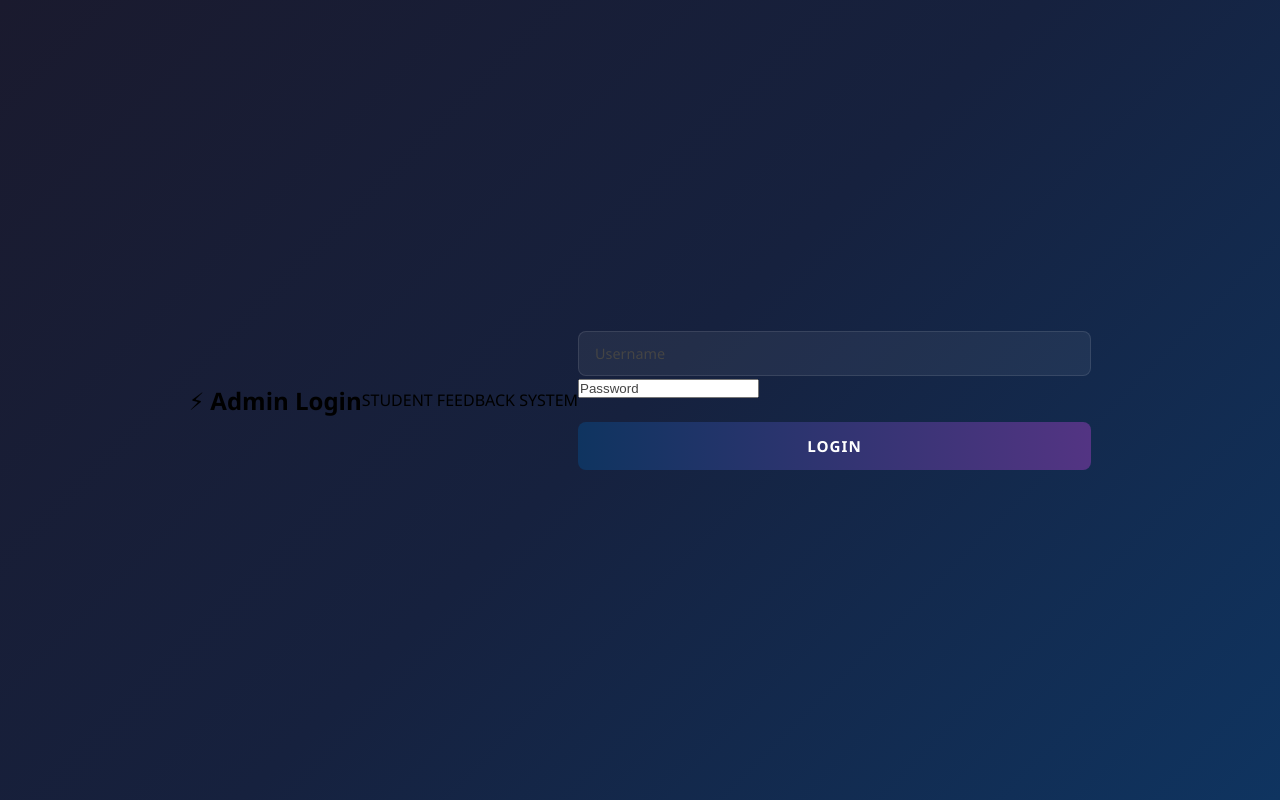
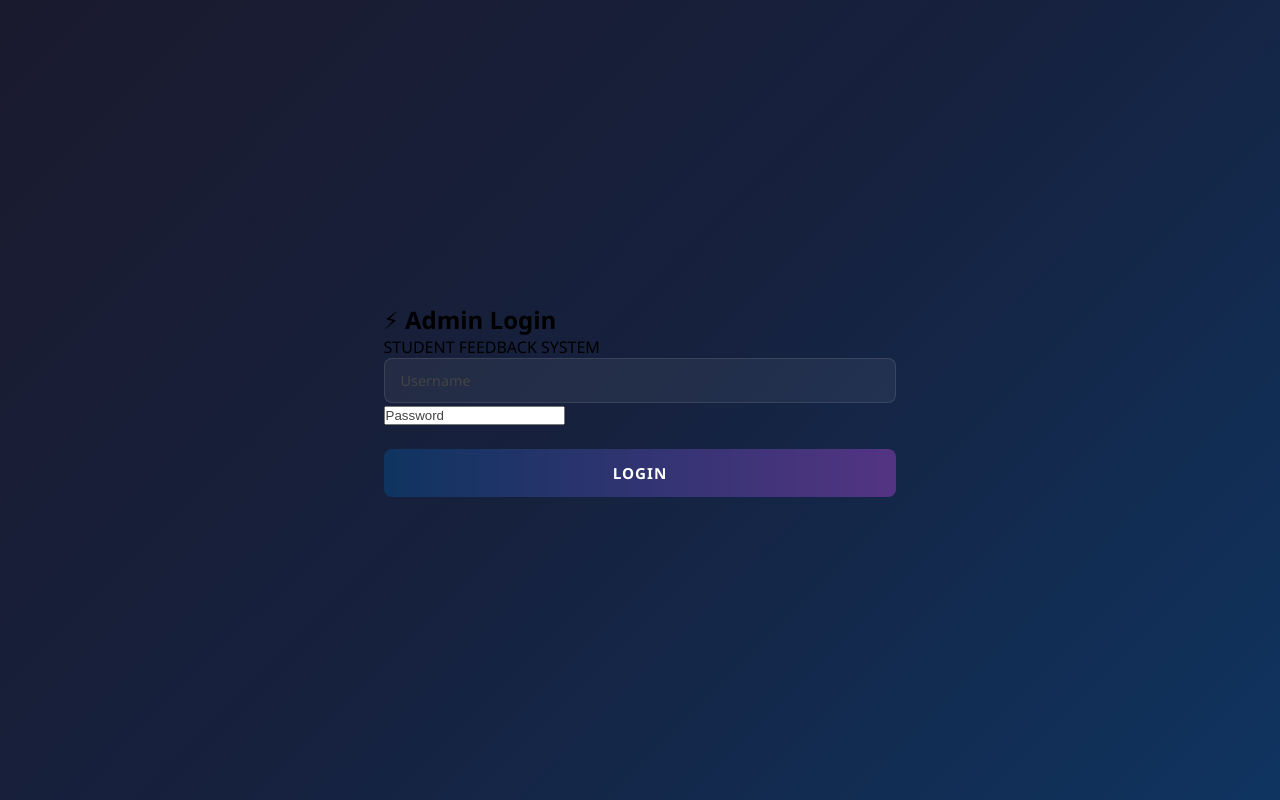
Before and after one commit to AdwaithEP/student-feedback-system, a Flask app: page /admin/login in a window 1280 px wide. Run offline with Flask 3, Linux system fonts and the light colour scheme; parts of the project's set-up code (start-up, migrations or seed data) failed here and were passed over.

Commit message:
admin_login.html

```diff
--- a/templates/admin_login.html
+++ b/templates/admin_login.html
@@ -6,7 +6,7 @@
     <title>Admin Login</title>
     <link rel="stylesheet" href="{{ url_for('static', filename='style.css') }}">
 </head>
-<body class="login-page>
+<body class="login-page">
     <div class="login-box">
         <h2>⚡ Admin Login</h2>
         <div class="subtitle">STUDENT FEEDBACK SYSTEM</div>
```
